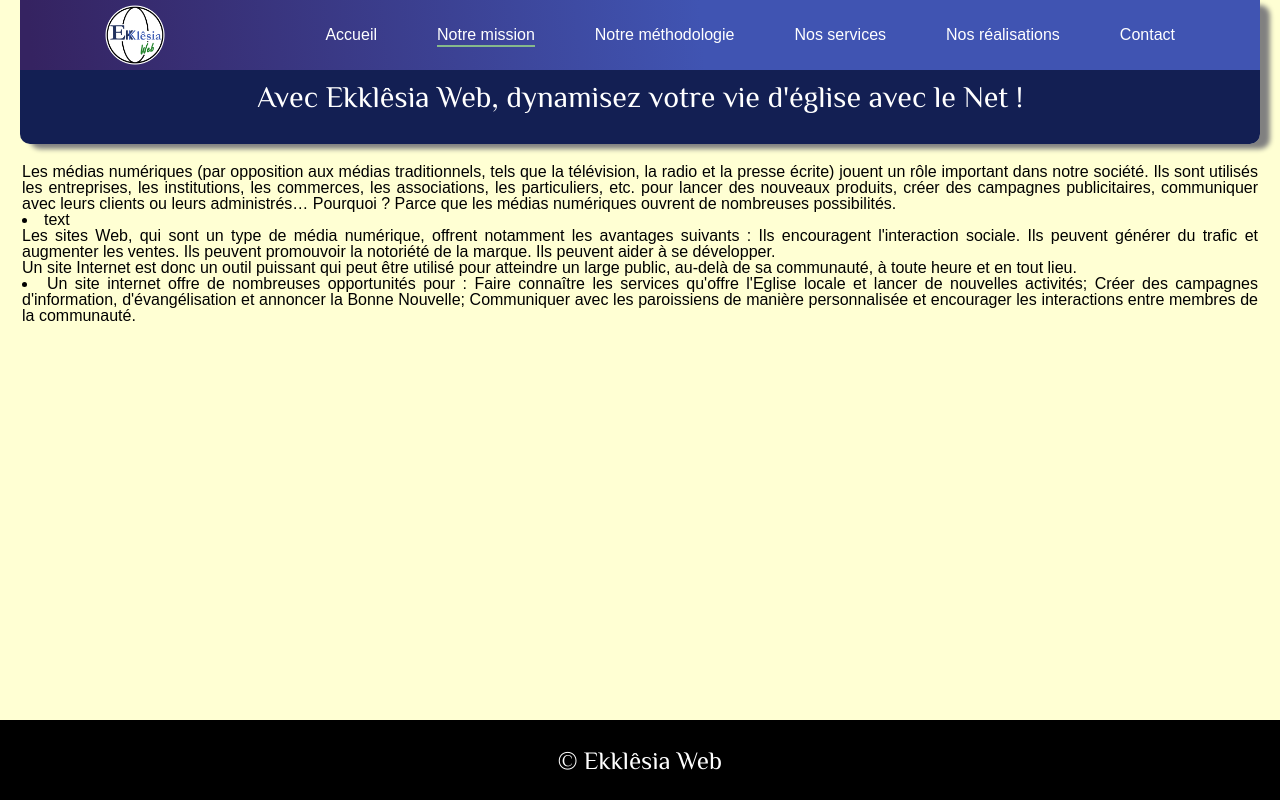
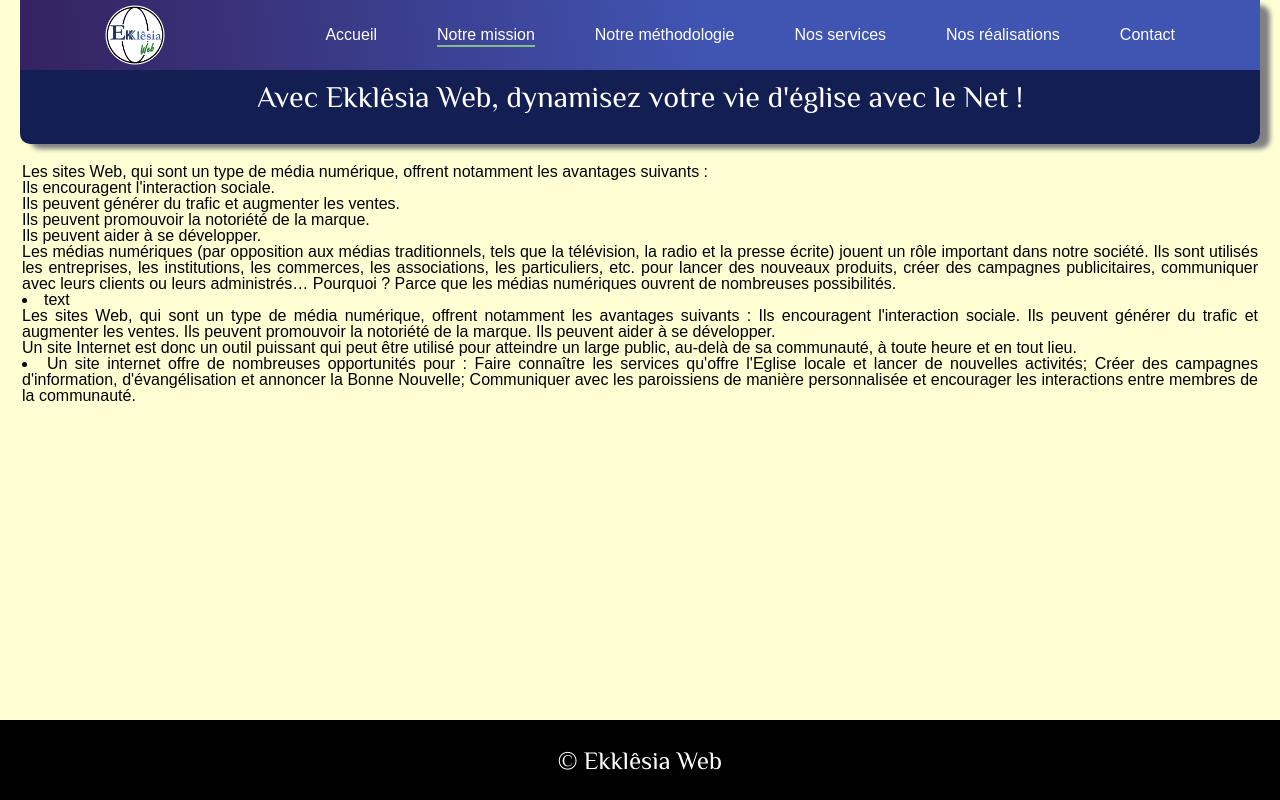
Before and after one commit to Ben43200/ekklesia-vite, a React (Vite) app: page /mission in a window 1280 px wide. Built offline with nearby package versions, Linux system fonts and the light colour scheme; a web font is replaced by a local one.

Commit message:
fix chat plus d'erreur

```diff
--- /dev/null
+++ b/src/components/List1.jsx
@@ -0,0 +1,14 @@
+const List1 = () =>{
+    const List1Data = ["Les sites Web, qui sont un type de média numérique, offrent notamment les avantages suivants :",
+       " Ils encouragent l'interaction sociale.",
+        "Ils peuvent générer du trafic et augmenter les ventes.",
+        "Ils peuvent promouvoir la notoriété de la marque.",
+        "Ils peuvent aider à se développer."]
+        const items = List1Data.map((item, index) => (
+            <li key={index}>{item}</li>
+          ));
+       return( <ul>{items}</ul>
+       )
+
+    }
+    export default List1
--- /dev/null
+++ b/src/components/List2.jsx
@@ -0,0 +1,42 @@
+// import { dataMission } from "../utils/dataMission";
+
+
+
+
+//  function  List2 ()  {
+//     return (
+
+//        <div> {dataMission.map((item,id) => {
+//           const TagName = item.tag; // Dynamically assign the tag based on the data
+//           return <><TagName key={id}>{item.content}</TagName>
+
+//           </>;
+//         })}
+//           </div>
+
+//     );
+//   }
+//   export default List2
+
+
+
+
+
+
+
+  import React from 'react';
+import { dataMission } from "../utils/dataMission";
+
+function List2() {
+  return (
+    <div>
+      {dataMission.map((item, id) => {
+        const TagName = item.tag; // Dynamically assign the tag based on the data
+        const DynamicComponent = React.createElement(TagName, { key: id }, item.content);
+        return <React.Fragment key={id}>{DynamicComponent}</React.Fragment>;
+      })}
+    </div>
+  );
+}
+
+export default List2;
--- a/src/pages/mission/Mission.jsx
+++ b/src/pages/mission/Mission.jsx
@@ -1,19 +1,18 @@
-import { dataMission } from "../../utils/dataMission";
+import List1 from "../../components/List1";
+import List2 from "../../components/List2";
 
+function mission() {
+  const componentsArray = [<List1 />, <List2 />];
 
+  return (
+    <main>
+      <div>
+        {componentsArray.map((item, id) => (
+          <div key={id}>{item}</div>
+        ))}
+      </div>
+    </main>
+  );
+}
 
-
- function  Mission ()  {
-    return (
-        <main>
-      <div>
-        {dataMission.map((item) => {
-          const TagName = item.tag; // Dynamically assign the tag based on the data
-
-          return <TagName key={item.id}>{item.content}</TagName>;
-        })}
-      </div>
-      </main>
-    );
-  };
-  export default Mission
+export default mission;
```
